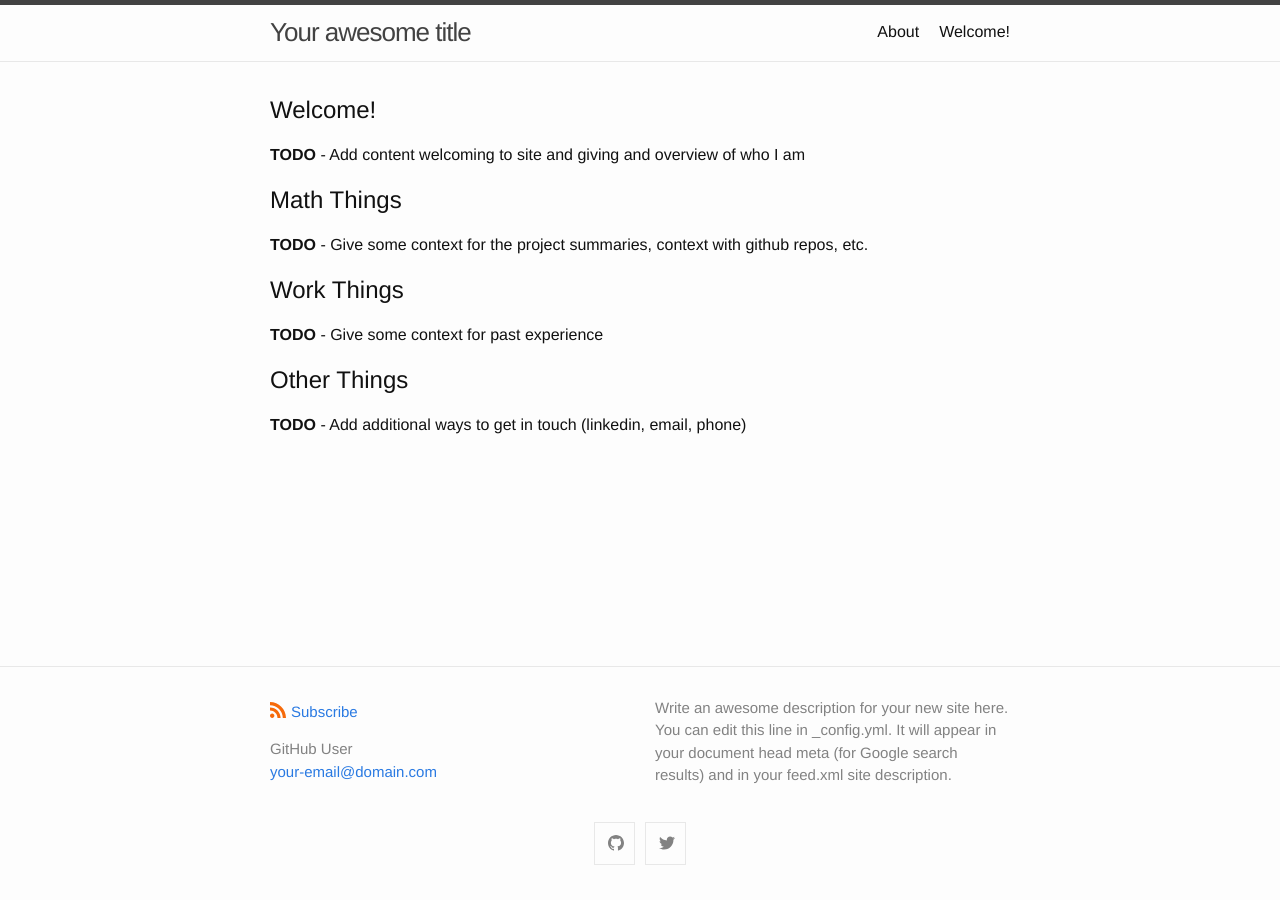
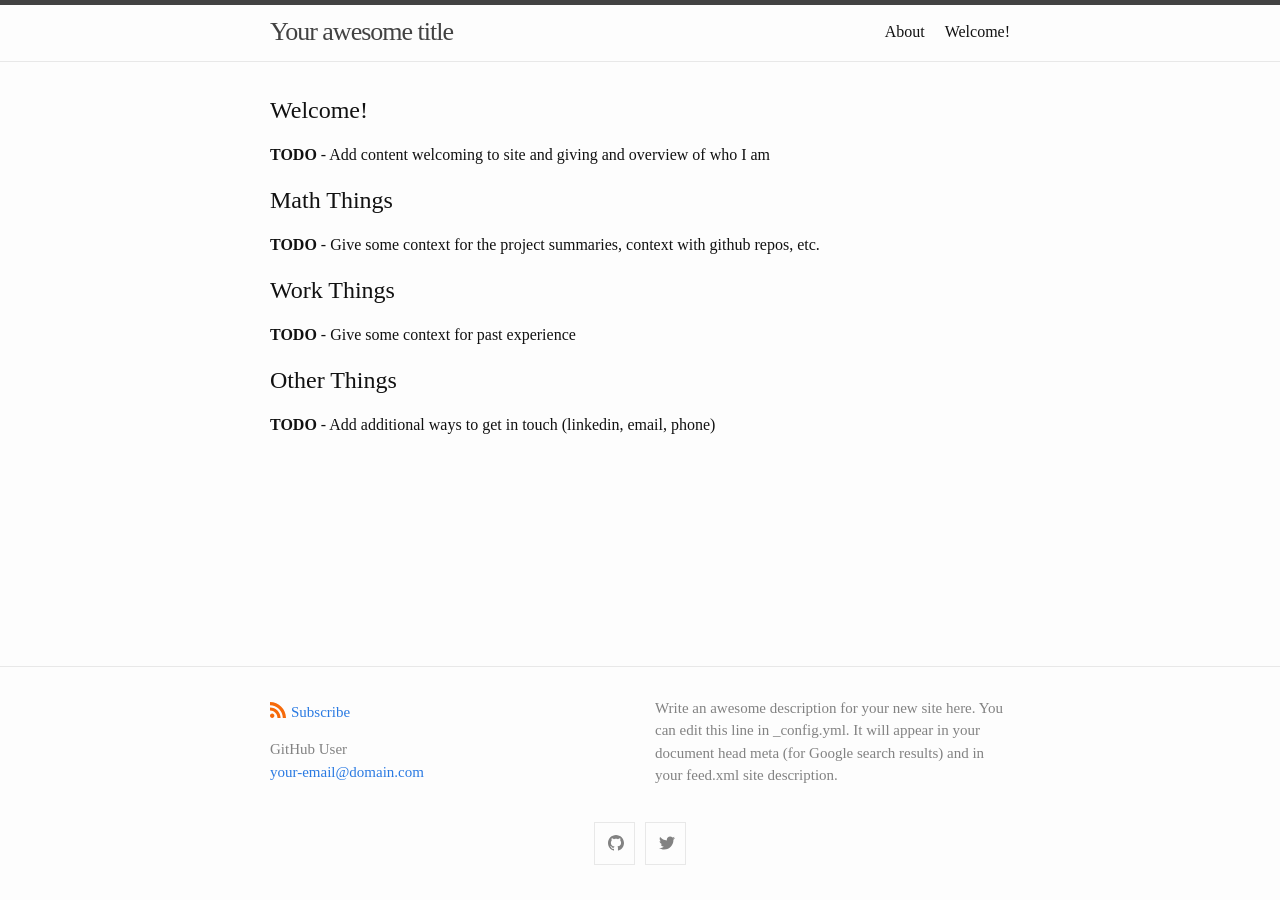
Before and after one commit to astaylor92/astaylor92.github.io, a Jekyll site: the page built from docs/index.markdown, in a window 1280 px wide. Built offline with Jekyll 4.4.1, drawn with Linux system fonts in a browser that asks for light colours; our own code applies the rules of GitHub Pages for plain Markdown files.

Commit message:
Update style.scss

```diff
--- a/docs/assets/css/style.scss
+++ b/docs/assets/css/style.scss
@@ -2,6 +2,8 @@
 # Only the main Sass file needs front matter (the dashes are enough)
 ---
 
+$base-font-family: HelveticaNeu;
+
 @import
   "minima/skins/{{ site.minima.skin | default: 'classic' }}",
   "minima/initialize";
```
